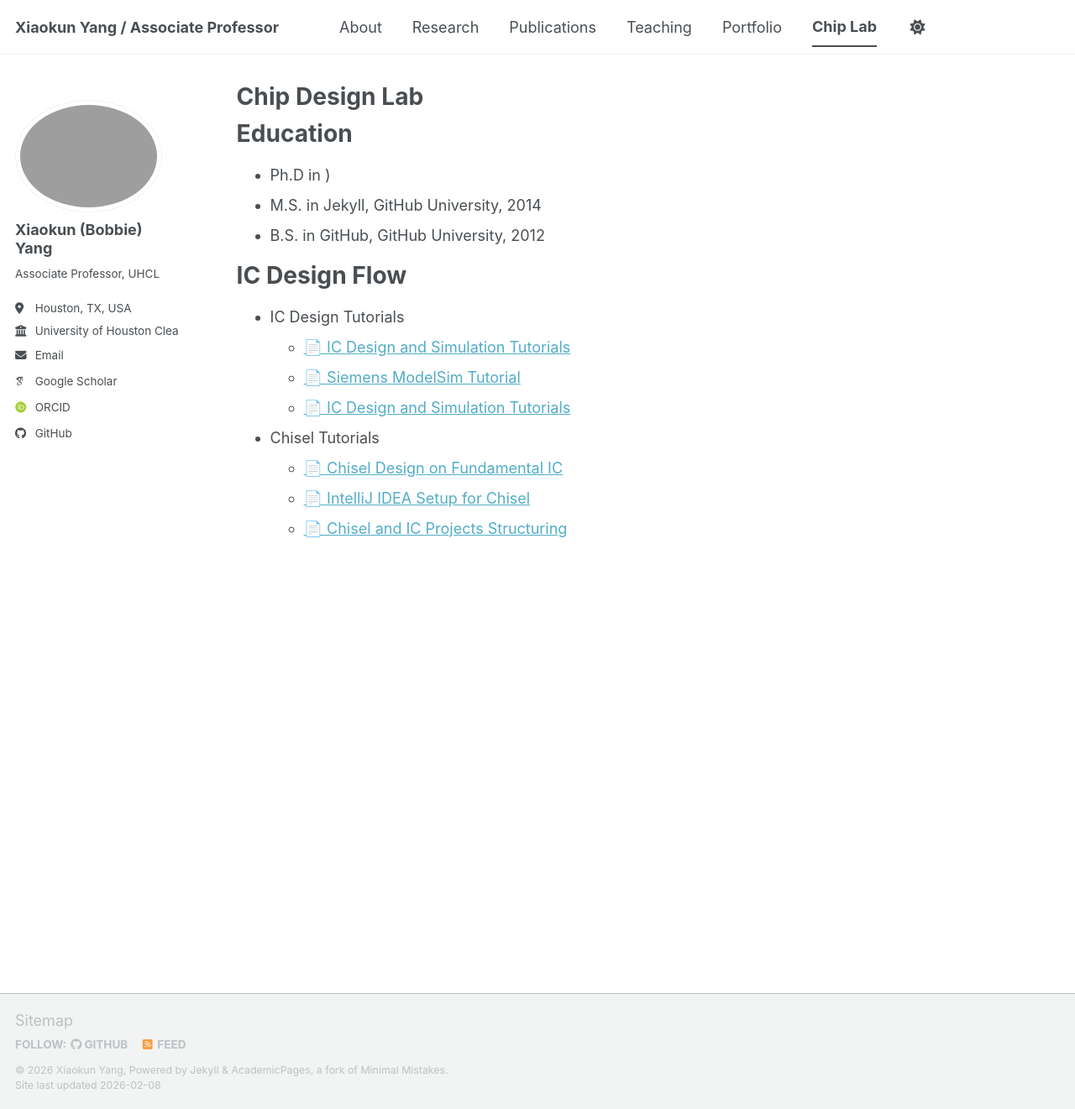
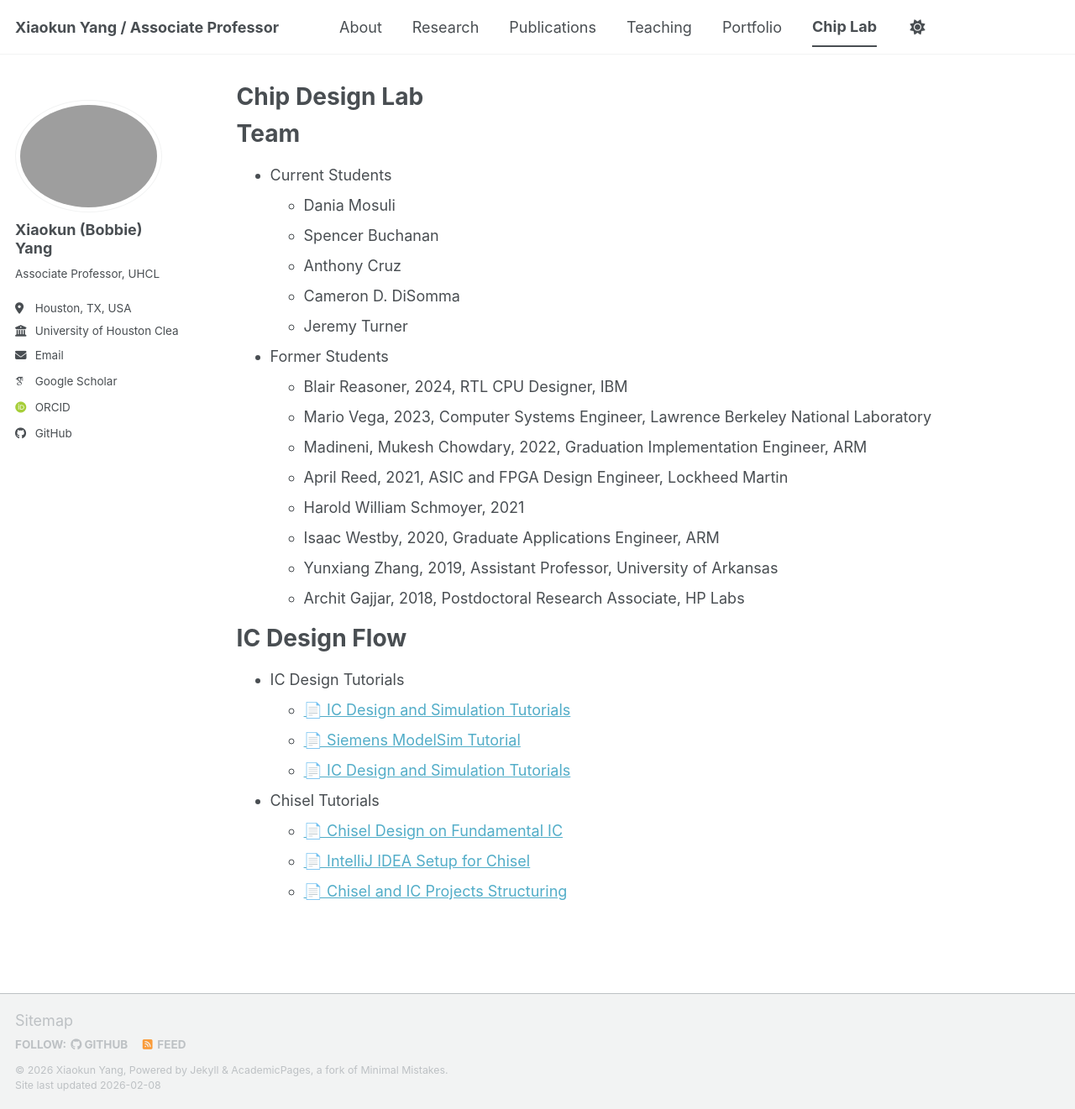
Before and after one commit to bobbieyang/bobbieyang.github.io, a Jekyll site: the page built from _pages/lab.md, in a window 1280 px wide and 1321 px high. Shown: the whole window at 84% size. Built offline with Jekyll 4.4.1, drawn with Linux system fonts in a browser that asks for light colours; some web fonts are replaced; a script bundle is joined from its source files by our own code; library files that are not in the unit come from our copies.

Commit message:
Update lab.md

```diff
--- a/_pages/lab.md
+++ b/_pages/lab.md
@@ -9,11 +9,23 @@ redirect_from:
 
 {% include base_path %}
 
-Education
+Team
 ======
-* Ph.D in )
-* M.S. in Jekyll, GitHub University, 2014
-* B.S. in GitHub, GitHub University, 2012
+* Current Students
+  * Dania Mosuli
+  * Spencer Buchanan
+  * Anthony Cruz
+  * Cameron D. DiSomma
+  * Jeremy Turner
+* Former Students
+  * Blair Reasoner, 2024, RTL CPU Designer, IBM
+  * Mario Vega, 2023, Computer Systems Engineer, Lawrence Berkeley National Laboratory
+  * Madineni, Mukesh Chowdary, 2022, Graduation Implementation Engineer, ARM
+  * April Reed, 2021, ASIC and FPGA Design Engineer, Lockheed Martin
+  * Harold William Schmoyer, 2021
+  * Isaac Westby, 2020, Graduate Applications Engineer, ARM
+  * Yunxiang Zhang, 2019, Assistant Professor, University of Arkansas
+  * Archit Gajjar, 2018, Postdoctoral Research Associate, HP Labs
 
 
 IC Design Flow
```
